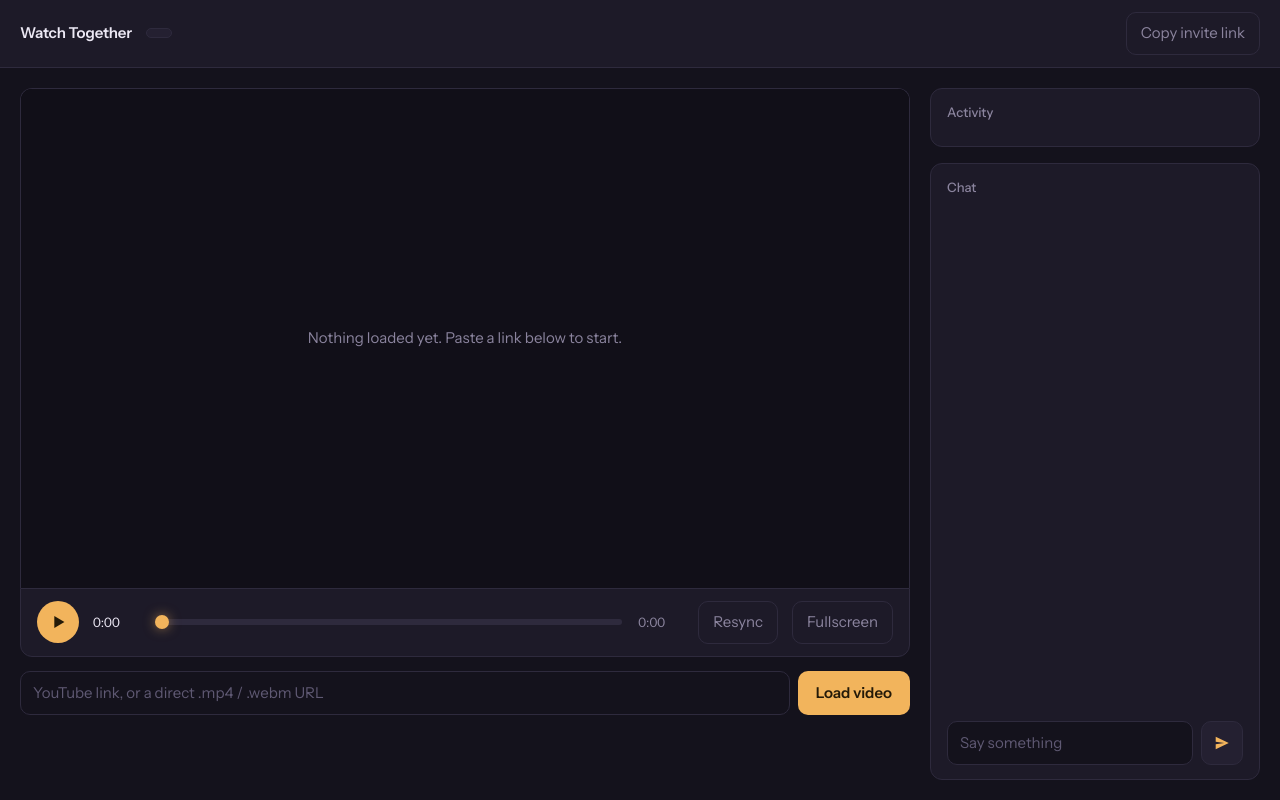
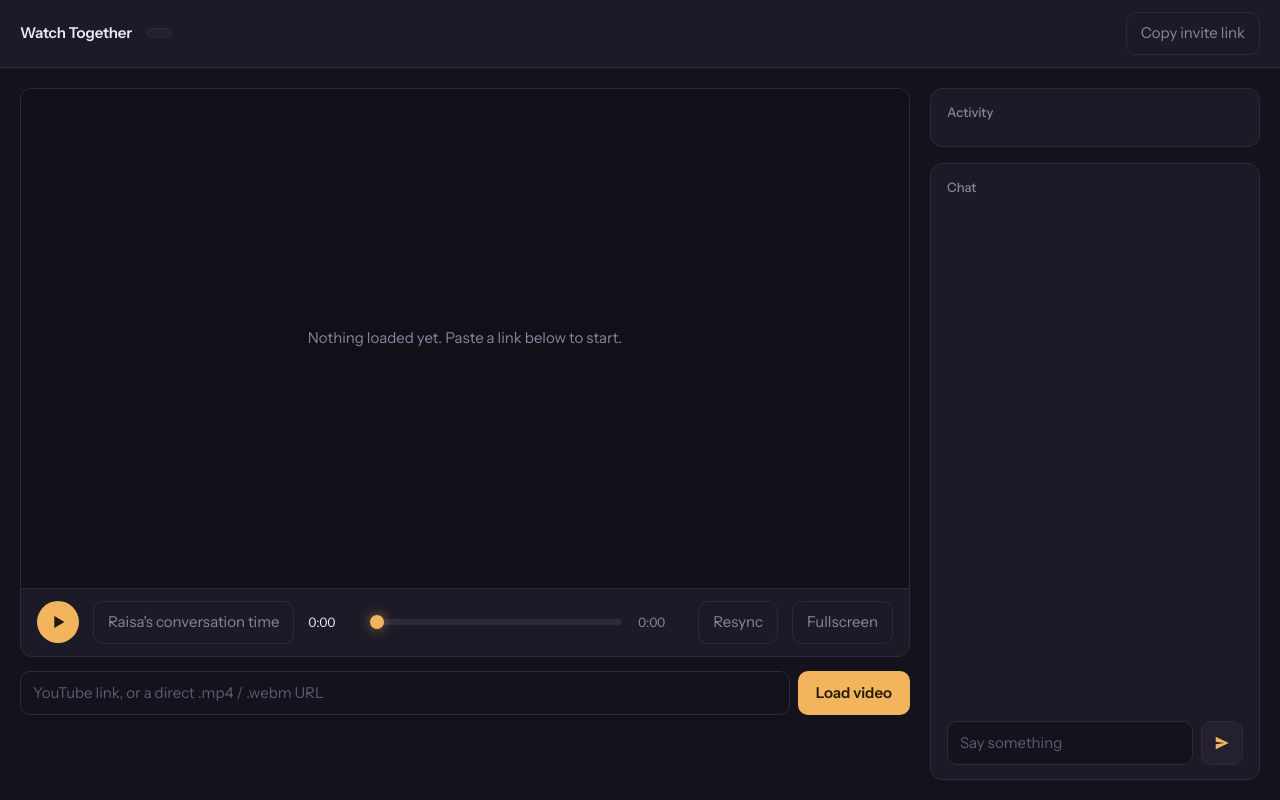
Before and after one commit to SamiB12/NightOwlzz, a website: page public/index.html in a window 1280 px wide. Shown: the part 800-1600 px from the top of the page. Drawn offline with nearby package versions, Linux system fonts and the light colour scheme.

Commit message:
Update index.html
<button id="raisa-btn" class="ghost" type="button">Raisa's conversation time</button>

```diff
--- a/public/index.html
+++ b/public/index.html
@@ -59,6 +59,8 @@
           <svg viewBox="0 0 24 24" class="icon-pause" aria-hidden="true"><path d="M7 5h3.2v14H7zm6.8 0H17v14h-3.2z"/></svg>
         </button>
 
+        <button id="raisa-btn" class="ghost" type="button">Raisa's conversation time</button>
+
         <span class="time" id="time-current">0:00</span>
         <input id="scrub" class="scrub" type="range" min="0" max="1000" value="0" step="1" aria-label="Seek" />
         <span class="time muted" id="time-total">0:00</span>
```
